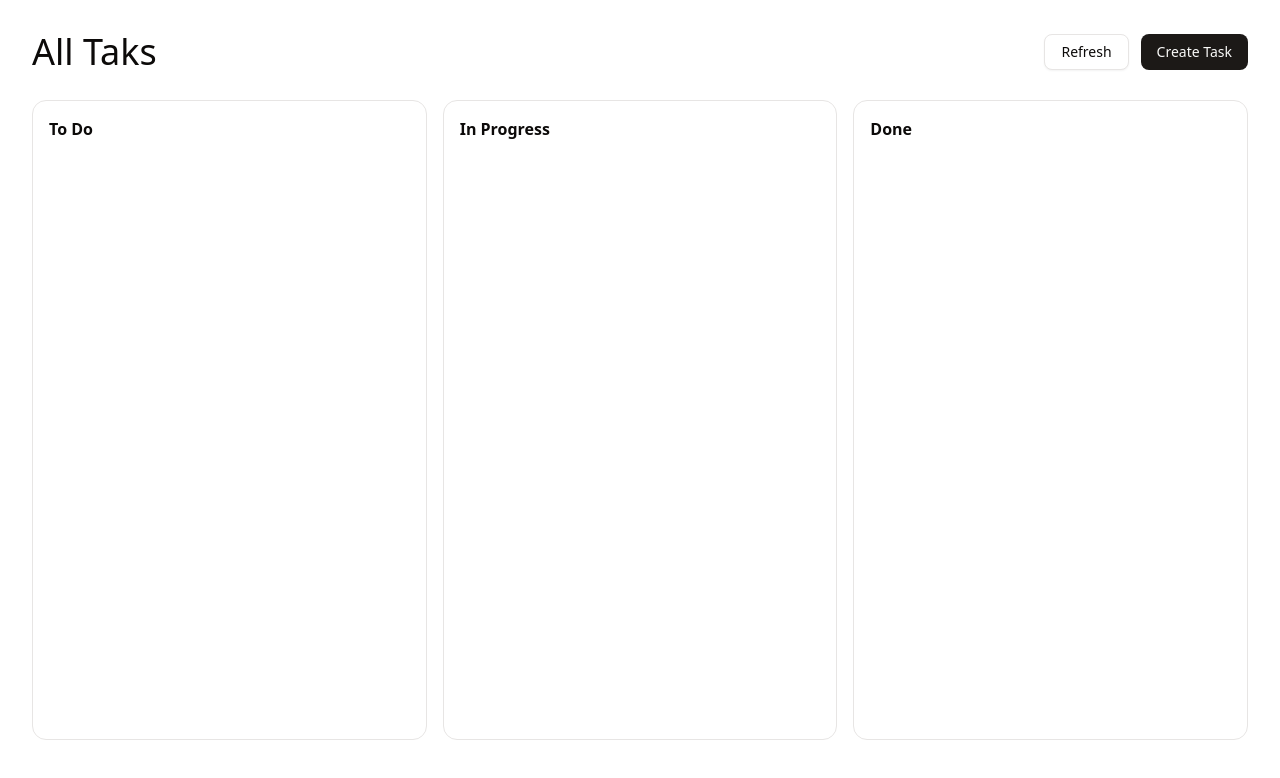
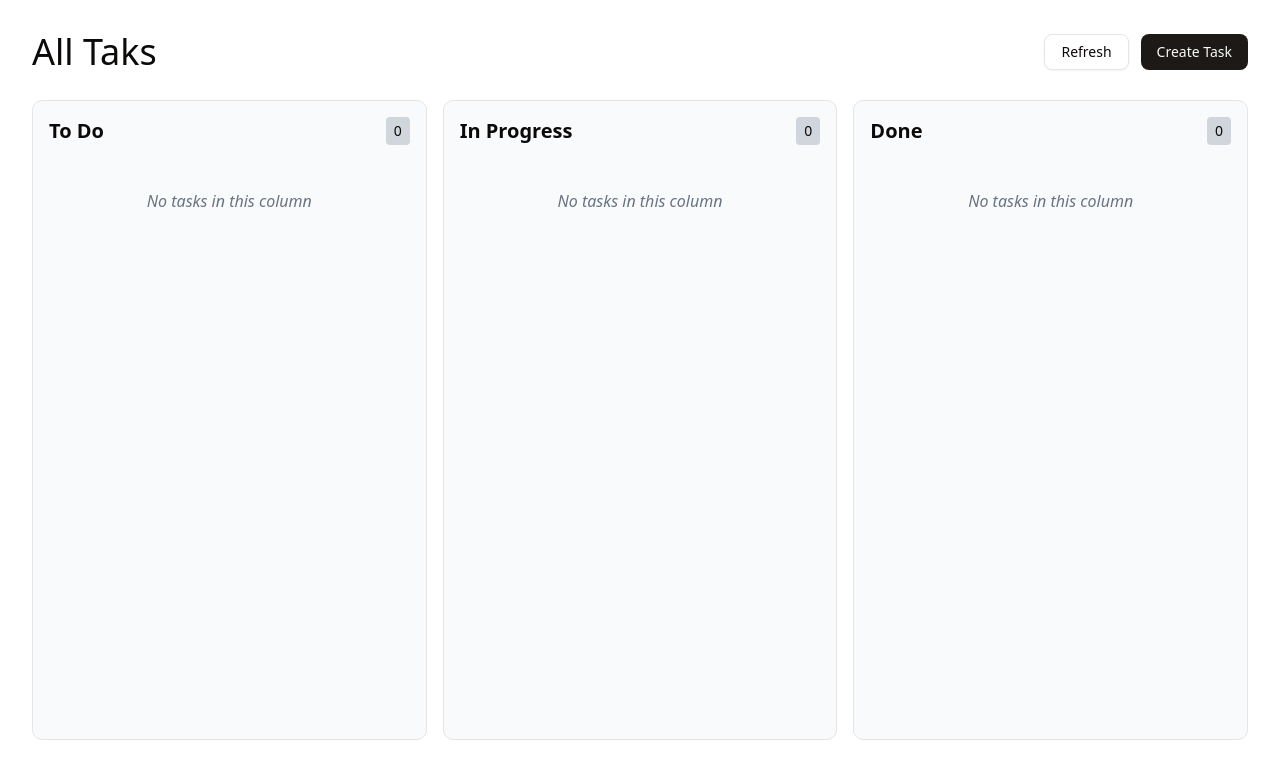
Before and after one commit to ShadowAdi/task-kanban, a Next.js app: page / in a window 1280 px wide. Shown: the top 778 px of the page. Built offline with nearby package versions, Linux system fonts and the light colour scheme.

Commit message:
design improvement

```diff
--- a/components/globals/Board.tsx
+++ b/components/globals/Board.tsx
@@ -88,19 +88,19 @@ const Board = () => {
   return (
     <DndContext onDragEnd={handleDragEnd}>
       <main className="flex-1 w-full h-full py-4 grid grid-cols-1 sm:grid-cols-2  md:grid-cols-3 gap-4">
-        <Column id="todo" title="To Do">
+        <Column id="todo" title="To Do" count={columns.todo.length}>
           {columns.todo.map((task, idx) => (
             <Task key={idx} id={task.id!} title={task.name} />
           ))}
         </Column>
 
-        <Column id="in_progress" title="In Progress">
+        <Column id="in_progress" title="In Progress" count={columns.in_progress.length}>
           {columns.in_progress.map((task, idx) => (
             <Task key={idx} id={task.id!} title={task.name} />
           ))}
         </Column>
 
-        <Column id="done" title="Done">
+        <Column id="done" title="Done" count={columns.done.length}>
           {columns.done.map((task, idx) => (
             <Task key={idx} id={task.id!} title={task.name} />
           ))}
--- a/components/globals/Column.tsx
+++ b/components/globals/Column.tsx
@@ -1,22 +1,42 @@
+"use client";
+
+import React from "react";
 import { useDroppable } from "@dnd-kit/core";
-import { ReactNode } from "react";
 
 export const Column = ({
   id,
   title,
   children,
+  count,
 }: {
   id: string;
   title: string;
-  children?: ReactNode;
+  children: React.ReactNode;
+  count: number;
 }) => {
-  const {setNodeRef,isOver}=useDroppable({id})
+  const { setNodeRef, isOver } = useDroppable({ id });
+
   return (
-    <div ref={setNodeRef}   className={`flex flex-col p-4 rounded-xl min-h-[80vh] border
-        ${isOver ?id==="todo"? "bg-blue-100":id==="done"?"bg-yellow-100":"bg-green-100" : "bg-white"}
-      `}>
-         <h2 className="font-semibold mb-3">{title}</h2>
-      {children}
+    <div
+      ref={setNodeRef}
+      className={`p-4 rounded-lg border bg-gray-50 min-h-[300px] ${
+        isOver ? "bg-blue-100" : ""
+      }`}
+    >
+      <div className="flex items-center justify-between mb-3">
+        <h2 className="text-xl font-bold">{title}</h2>
+        <span className="text-sm bg-gray-300 px-2 py-1 rounded">
+          {count}
+        </span>
+      </div>
+
+      {count === 0 ? (
+        <div className="text-gray-500 italic py-8 text-center">
+          No tasks in this column
+        </div>
+      ) : (
+        children
+      )}
     </div>
-  )
-}
+  );
+};
--- a/components/globals/Task.tsx
+++ b/components/globals/Task.tsx
@@ -22,17 +22,33 @@ const Task = ({ id, title }: { id: number, title: string }) => {
   const [openDialog, setOpenDialog] = useState(false);
   const [openEdit, setOpenEdit] = useState(false);
   const [task, setTask] = useState<TaskInterface | null>(null);
+  const [loadingDelete, setLoadingDelete] = useState(false);
+  const [loadingOpen, setLoadingOpen] = useState(false);
 
   useEffect(() => {
-    if (!openDialog) return;
-    db.tasks.get(id).then((t) => setTask(t ?? null));
+    if (!openDialog) {
+      return;
+    }
+
+    const loadTask = async () => {
+      setLoadingOpen(true);
+      setTask(null);
+      const t = await db.tasks.get(id);
+      setTask(t ?? null);
+      setLoadingOpen(false);
+    };
+
+    loadTask();
   }, [openDialog, id]);
 
+
   const deleteTask = async () => {
-    await db.tasks.delete(id);
-    taskEvent.dispatchEvent(new Event("refresh"));
-    setOpenDialog(false);
-  };
+  setLoadingDelete(true);
+  await db.tasks.delete(id);
+  taskEvent.dispatchEvent(new Event("refresh"));
+  setLoadingDelete(false);
+  setOpenDialog(false);
+};
 
   return (
     <>
@@ -63,8 +79,9 @@ const Task = ({ id, title }: { id: number, title: string }) => {
           <DialogHeader>
             <DialogTitle>Task Details</DialogTitle>
           </DialogHeader>
-
-          {task ? (
+          {loadingOpen ? (
+            <div className="py-4 text-center">Loading...</div>
+          ) : task ? (
             <div className="space-y-3">
               <h3 className="font-semibold text-2xl">{task.name}</h3>
 
@@ -72,23 +89,31 @@ const Task = ({ id, title }: { id: number, title: string }) => {
                 {task.description || "No description"}
               </p>
 
-              <p className="text-lg text-gray-800 ">
-                Status: <span className='uppercase'>{task.status.replace("_", " ")}
-                  </span>
+              <p className="text-lg text-gray-800">
+                Status: <span className='uppercase'>{task.status.replace("_", " ")}</span>
               </p>
 
               <div className="flex space-x-4 items-end justify-end pt-2">
-                <Button size="sm" className='text-base cursor-pointer! px-4 py-3 rounded-sm'  onClick={() => setOpenEdit(true)}>
+                <Button
+                  size="sm"
+                  variant="destructive"
+                  className='text-base px-4 py-3 rounded-sm'
+                  onClick={deleteTask}
+                  disabled={loadingDelete}
+                >
+                  {loadingDelete ? "Deleting..." : "Delete"}
+                </Button>
+                <Button
+                  size="sm"
+                  className='text-base px-4 py-3 rounded-sm'
+                  onClick={() => setOpenEdit(true)}
+                >
                   Edit
-                </Button>
-
-                <Button size="sm"  className='text-base cursor-pointer! px-4 py-3 rounded-sm' variant="destructive" onClick={deleteTask}>
-                  Delete
                 </Button>
               </div>
             </div>
           ) : (
-            "Loading..."
+            <div className="py-4 text-center">No task found</div>
           )}
         </DialogContent>
       </Dialog>
```
